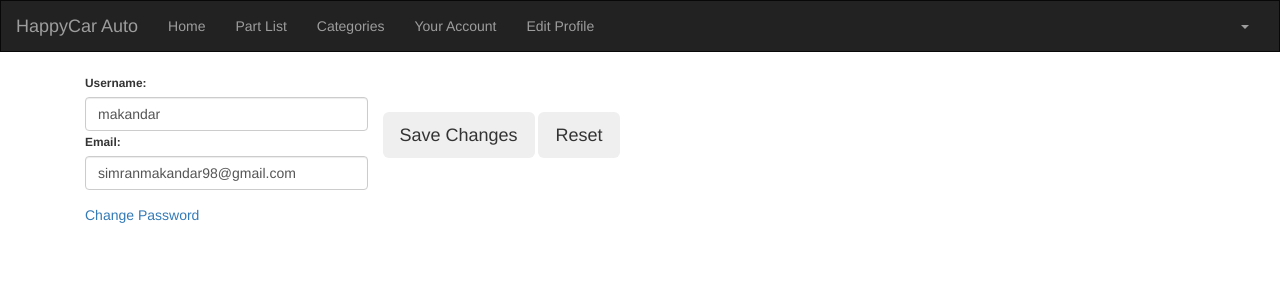
After one commit to tmooers/happyCarAuto, a Django app: page /edit/ in a window 1280 px wide. The commit adds this page. Shown: the top 300 px of the page. Run offline with Django 3.2, Linux system fonts and the light colour scheme; a user stored in the database is signed in; some libraries are stand-ins or nearby versions.

Commit message:
merged both codes

```diff
--- a/shop/forms.py
+++ b/shop/forms.py
@@ -25,3 +25,14 @@ class NewUserForm(UserCreationForm):
         if commit:
             user.save()
         return user
+
+class UpdateUserForm(forms.ModelForm):
+    username = forms.CharField(max_length=100,
+                               required=True,
+                               widget=forms.TextInput(attrs={'class': 'form-control'}))
+    email = forms.EmailField(required=True,
+                             widget=forms.TextInput(attrs={'class': 'form-control'}))
+
+    class Meta:
+        model = User
+        fields = ['username', 'email']
--- /dev/null
+++ b/shop/templates/registration/profile.html
@@ -0,0 +1,40 @@
+{% extends "shop/base.html" %}
+{% block title %}Profile Page{% endblock title %}
+{% block content %}
+    <div class="row my-3 p-3">
+        <img class="rounded-circle account-img" src="{{ user.profile.avatar.url }} " style="cursor: pointer;"/>
+    </div>
+    {% if user_form.errors %}
+        <div class="alert alert-danger alert-dismissible" role="alert">
+            <div id="form_errors">
+                {% for key, value in user_form.errors.items %}
+                    <strong>{{ value }}</strong>
+                {% endfor %}
+            </div>
+            <button type="button" class="close" data-dismiss="alert" aria-label="Close">
+                <span aria-hidden="true">&times;</span>
+            </button>
+        </div>
+    {% endif %}
+    <div class="form-content">
+        <form method="post" enctype="multipart/form-data">
+            {% csrf_token %}
+            <div class="form-row">
+                <div class="col-md-5">
+                    <div class="form-group">
+                        <label class="small mb-1">Username:</label>
+                            {{ user_form.username }}
+                        <label class="small mb-1">Email:</label>
+                            {{ user_form.email }}
+                    </div>
+                    <div class="form-group">
+                        <a href="{% url 'password_reset' %}">Change Password</a>
+                    </div>
+                </div>
+            </div>
+            <br><br>
+            <button type="submit" class="btn btn-dark btn-lg">Save Changes</button>
+            <button type="reset" class="btn btn-dark btn-lg">Reset</button>
+        </form>
+    </div>
+{% endblock content %}
--- a/shop/templates/shop/base.html
+++ b/shop/templates/shop/base.html
@@ -73,6 +73,7 @@
                 <li><a href="/parts">Part List</a></li>
                <li><a href="{% url 'shop:home' %}">Categories</a></li>
                 <li><a href="{% url 'shop:home' %}">Your Account</a></li>
+                <li><a href="{% url 'shop:profile' %}">Edit Profile</a></li>
 
             </ul>
             <ul class="nav navbar-nav navbar-right">
--- a/shop/urls.py
+++ b/shop/urls.py
@@ -1,6 +1,6 @@
 from django.conf.urls import url
 from . import views
-from django.urls import path, re_path
+from django.urls import path, re_path, include
 
 app_name = 'shop'
 urlpatterns = [
@@ -11,4 +11,6 @@ urlpatterns = [
     path('parts/<int:id>/',views.product_detail,name='product_detail'),
     path('categories/',views.CategorylistView.as_view(), name='categories'),
     path('categories/<int:id>',views.category_detail.as_view(),name='category_detail'),
+    path('edit/', views.profile, name='profile'),
+    path('newsletter/', include('newsletter.urls')),
 ]
--- a/shop/views.py
+++ b/shop/views.py
@@ -1,10 +1,11 @@
 from .models import *
 from django.shortcuts import render, redirect, get_object_or_404
-from .forms import NewUserForm
+from .forms import NewUserForm, UpdateUserForm
 from django.contrib.auth import login
 from django.contrib import messages
 from django.views import generic
 from cart.forms import CartAddProductForm
+from django.contrib.auth.decorators import login_required
 
 
 now = timezone.now()
@@ -41,3 +42,18 @@ def product_detail(request, id):
     product=get_object_or_404(Part,id=id,availability=True)
     cart_part_form = CartAddProductForm()
     return render(request,'shop/part/detail.html',{'part':product,'cart_part_form':cart_part_form})
+
+
+@login_required
+def profile(request):
+    if request.method == 'POST':
+        user_form = UpdateUserForm(request.POST, instance=request.user)
+
+        if user_form.is_valid():
+            user_form.save()
+            messages.success(request, 'Your profile is updated successfully')
+            return redirect(to='/')
+    else:
+        user_form = UpdateUserForm(instance=request.user)
+
+    return render(request, 'registration/profile.html', {'user_form': user_form})
```
Also changed, not shown: happyCarAuto/settings.py (+12 -0 lines), shop/admin.py (+6 -1 lines), shop/models.py (+7 -0 lines), db.sqlite3, shop/migrations/0002_newsletterusers.py (added), 1 other file.
